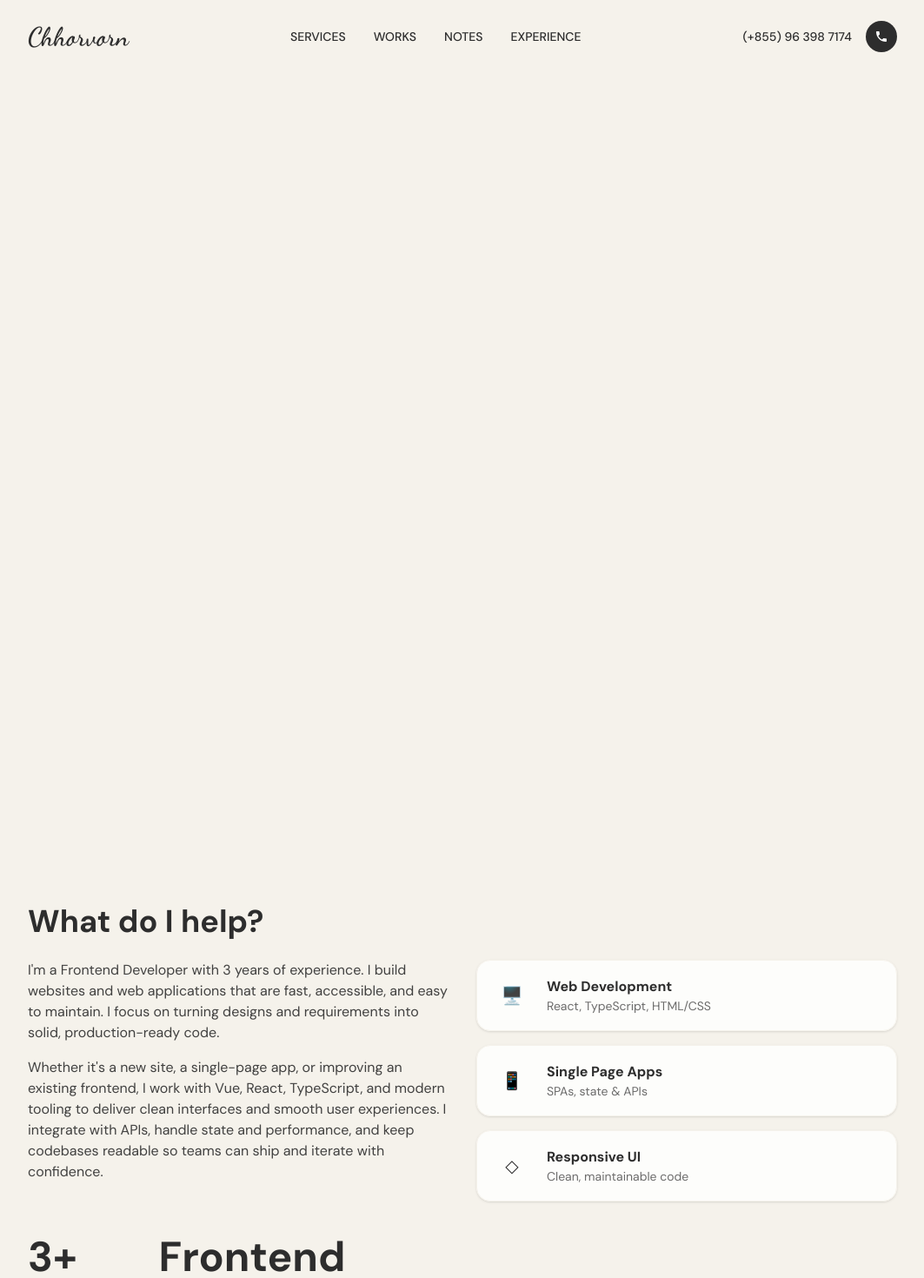
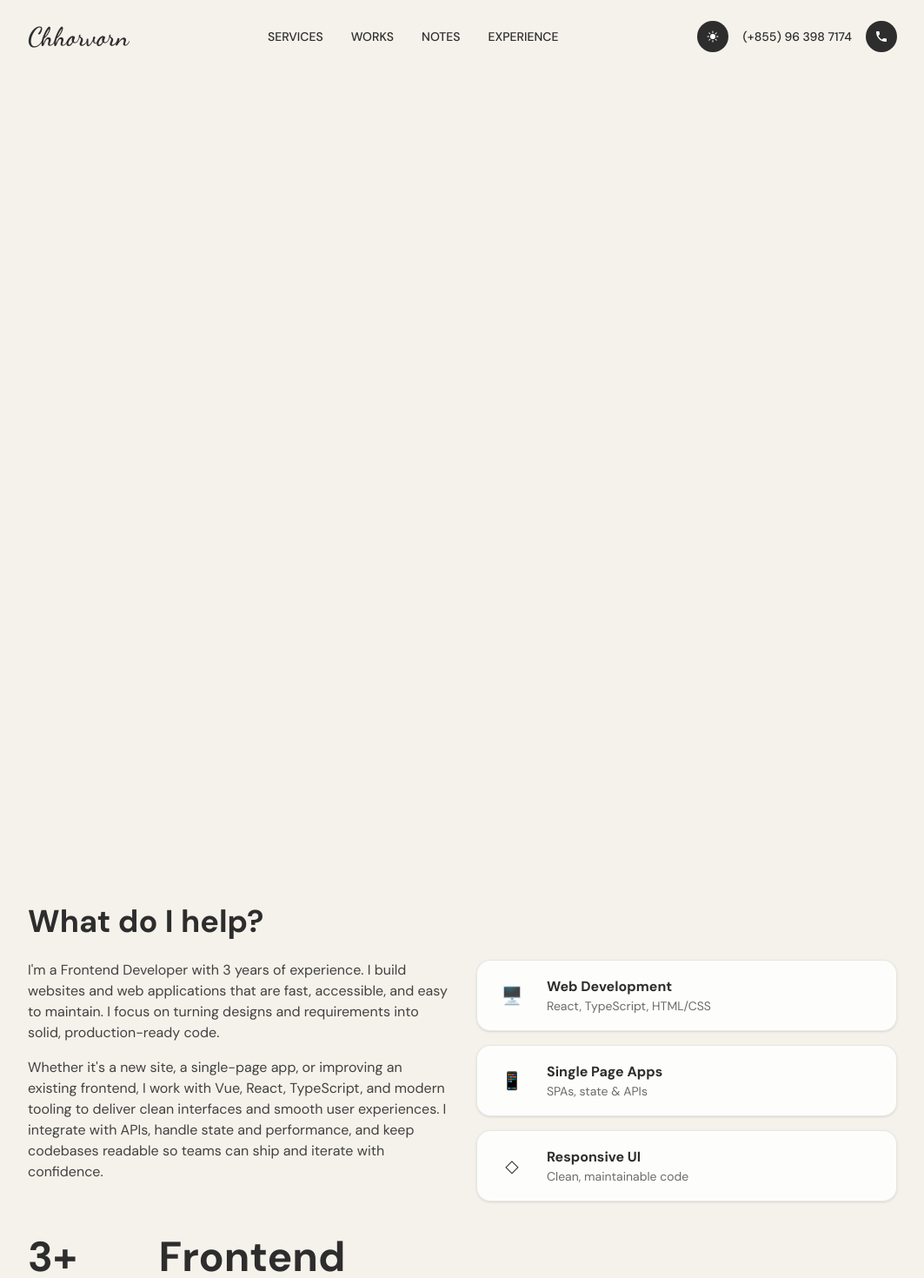
Before and after one commit to moeunchhorvorn03/portfolio, a React (Vite) app: page / in a window 1280 px wide. Shown: the top 1470 px of the page at 87% size, without its empty margins (108-1171 px from the left). Built offline with nearby package versions, Linux system fonts and the light colour scheme; a web font is replaced by a local one.

Commit message:
Dark mode

```diff
--- a/src/components/Footer.tsx
+++ b/src/components/Footer.tsx
@@ -1,6 +1,7 @@
 export const Footer = () => {
   return (
-    <footer className="border-t border-(--text-dark)/10 px-6 lg:px-8 py-6 mt-8">
+    <footer className="border-t px-6 lg:px-8 py-6 mt-8"
+      style={{ borderColor: 'var(--border-subtle)' }}>
       <div className="flex flex-wrap items-center justify-between gap-4">
         <a href="#" className="text-xl font-semibold text-(--text-dark)" style={{ fontFamily: "var(--font-script)" }}>
           Chhorvorn
--- a/src/components/Header.tsx
+++ b/src/components/Header.tsx
@@ -1,10 +1,12 @@
 import { Link } from "react-router-dom";
 import { motion, useMotionValueEvent, useScroll, type ValueAnimationTransition } from "motion/react";
 import { useState } from "react";
+import { useTheme } from "../context/ThemeContext";
 
 export const Header = () => {
   const { scrollY } = useScroll();
   const [scrolled, setScrolled] = useState(false);
+  const { isDark, toggleTheme } = useTheme();
 
   useMotionValueEvent(scrollY, "change", (latest) => {
     if (latest > 50) {
@@ -68,6 +70,18 @@ export const Header = () => {
         transition={{ duration: 0.8, ease: "easeOut", delay: 0.5 }}
         className="flex items-center gap-4 text-sm font-medium"
       >
+        <button
+          type="button"
+          onClick={toggleTheme}
+          className="header-theme-btn w-9 h-9 rounded-full bg-(--text-dark) text-white flex items-center justify-center hover:bg-(--accent) transition-colors"
+          aria-label={isDark ? "Switch to light mode" : "Switch to dark mode"}
+        >
+          {isDark ? (
+            <svg className="w-4 h-4" fill="currentColor" viewBox="0 0 24 24"><path d="M12 3c-4.97 0-9 4.03-9 9s4.03 9 9 9 9-4.03 9-9c0-.46-.04-.92-.1-1.36-.98 1.37-2.58 2.26-4.4 2.26-2.98 0-5.4-2.42-5.4-5.4 0-1.81.89-3.42 2.26-4.4-.44-.06-.9-.1-1.36-.1z"/></svg>
+          ) : (
+            <svg className="w-4 h-4" fill="currentColor" viewBox="0 0 24 24"><path d="M12 2.25a.75.75 0 01.75.75v2.25a.75.75 0 01-1.5 0V3a.75.75 0 01.75-.75zM7.5 12a4.5 4.5 0 119 0 4.5 4.5 0 01-9 0zM18.894 6.166a.75.75 0 00-1.06-1.06l-1.591 1.59a.75.75 0 101.06 1.061l1.591-1.59zM21.75 12a.75.75 0 01-.75.75h-2.25a.75.75 0 010-1.5H21a.75.75 0 01.75.75zM17.834 18.894a.75.75 0 001.06-1.06l-1.59-1.591a.75.75 0 10-1.061 1.06l1.59 1.591zM12 18a.75.75 0 01.75.75V21a.75.75 0 01-1.5 0v-2.25A.75.75 0 0112 18zM7.758 17.303a.75.75 0 00-1.061-1.06l-1.591 1.59a.75.75 0 001.06 1.061l1.591-1.59zM6 12a.75.75 0 01-.75.75H3a.75.75 0 010-1.5h2.25A.75.75 0 016 12zM6.697 7.757a.75.75 0 001.06-1.06l-1.59-1.591a.75.75 0 00-1.061 1.06l1.59 1.591z"/></svg>
+          )}
+        </button>
         <span className="hidden sm:inline">(+855) 96 398 7174</span>
         <button type="button" className="w-9 h-9 rounded-full bg-(--text-dark) text-white flex items-center justify-center hover:bg-(--accent) transition-colors" aria-label="Call">
           <svg className="w-4 h-4" fill="currentColor" viewBox="0 0 24 24"><path d="M6.62 10.79c1.44 2.83 3.76 5.14 6.59 6.59l2.2-2.2c.27-.27.67-.36 1.02-.24 1.12.37 2.33.57 3.57.57.55 0 1 .45 1 1V20c0 .55-.45 1-1 1-9.39 0-17-7.61-17-17 0-.55.45-1 1-1h3.5c.55 0 1 .45 1 1 0 1.25.2 2.45.57 3.57.11.35.03.74-.25 1.02l-2.2 2.2z"/></svg>
--- a/src/components/WhatDoIHelp.tsx
+++ b/src/components/WhatDoIHelp.tsx
@@ -40,12 +40,14 @@ export const WhatDoIHelp = () => {
           {services.map((s) => (
             <motion.div
               key={s.title}
-              className="flex items-center gap-4 p-4 rounded-2xl bg-white/80 shadow-sm border border-(--cream) hover:shadow-md transition-shadow"
+              className="flex items-center gap-4 p-4 rounded-2xl shadow-sm border hover:shadow-md transition-shadow"
+              style={{ backgroundColor: 'var(--surface-muted)', borderColor: 'var(--border-subtle)' }}
               initial="offscreen"
               whileInView="onscreen"
               viewport={viewport}
               variants={variants}
-              transition={{ ...transition, delay: 0.3 }}
+              transition={transition}
+              whileHover={{ scale: 1.02 }}
             >
               <div
                 className="w-12 h-12 rounded-xl flex items-center justify-center text-xl shrink-0"
--- /dev/null
+++ b/src/context/ThemeContext.tsx
@@ -0,0 +1,53 @@
+import { createContext, useContext, useEffect, useState, type ReactNode } from "react";
+
+const STORAGE_KEY = "portfolio-theme";
+
+type Theme = "light" | "dark";
+
+function getInitialTheme(): Theme {
+  if (typeof window === "undefined") return "light";
+  const stored = localStorage.getItem(STORAGE_KEY) as Theme | null;
+  if (stored === "dark" || stored === "light") return stored;
+  if (window.matchMedia?.("(prefers-color-scheme: dark)").matches) return "dark";
+  return "light";
+}
+
+type ThemeContextValue = {
+  theme: Theme;
+  isDark: boolean;
+  toggleTheme: () => void;
+};
+
+const ThemeContext = createContext<ThemeContextValue | null>(null);
+
+export function ThemeProvider({ children }: { children: ReactNode }) {
+  const [theme, setTheme] = useState<Theme>("light");
+  const [mounted, setMounted] = useState(false);
+
+  useEffect(() => {
+    setTheme(getInitialTheme());
+    setMounted(true);
+  }, []);
+
+  useEffect(() => {
+    if (!mounted) return;
+    document.documentElement.setAttribute("data-theme", theme);
+    localStorage.setItem(STORAGE_KEY, theme);
+  }, [theme, mounted]);
+
+  const toggleTheme = () => {
+    setTheme((prev) => (prev === "dark" ? "light" : "dark"));
+  };
+
+  return (
+    <ThemeContext.Provider value={{ theme, isDark: theme === "dark", toggleTheme }}>
+      {children}
+    </ThemeContext.Provider>
+  );
+}
+
+export function useTheme() {
+  const ctx = useContext(ThemeContext);
+  if (!ctx) throw new Error("useTheme must be used within ThemeProvider");
+  return ctx;
+}
--- a/src/index.tsx
+++ b/src/index.tsx
@@ -1,10 +1,13 @@
 import { createRoot } from 'react-dom/client'
 import './style.css'
 import { BrowserRouter } from 'react-router-dom'
+import { ThemeProvider } from './context/ThemeContext'
 import { App } from './App';
 
 createRoot(document.getElementById('root')!).render(
   <BrowserRouter>
-    <App />
+    <ThemeProvider>
+      <App />
+    </ThemeProvider>
   </BrowserRouter>,
 );
--- a/src/style.css
+++ b/src/style.css
@@ -14,6 +14,26 @@
   --font-sans: "DM Sans", "Sansation", sans-serif;
   --font-script: "Dancing Script", cursive;
   --font-serif: "Lora", Georgia, serif;
+  /* Surface colors for cards/borders (light) */
+  --surface: #ffffff;
+  --surface-muted: rgba(255, 255, 255, 0.8);
+  --border-subtle: rgba(45, 45, 45, 0.1);
+}
+
+[data-theme="dark"] {
+  --cream: #1a1a1a;
+  --hero-bg: #1e1e1e;
+  --hero-muted: #a8a8a8;
+  --hero-title: #f0f0f0;
+  --ochre: #e8c86a;
+  --text-dark: #e5e5e5;
+  --accent: #ef6b5c;
+  --teal: #2dd4bf;
+  --amber: #f5c542;
+  --red: #ef6b5c;
+  --surface: #252525;
+  --surface-muted: rgba(37, 37, 37, 0.9);
+  --border-subtle: rgba(255, 255, 255, 0.08);
 }
 
 * {
@@ -24,6 +44,14 @@ html {
   scroll-behavior: smooth;
 }
 
+html[data-theme="dark"] {
+  color-scheme: dark;
+}
+
+[data-theme="dark"] .header-theme-btn {
+  color: var(--cream);
+}
+
 body {
   font-family: var(--font-sans);
   font-weight: 400;
```
